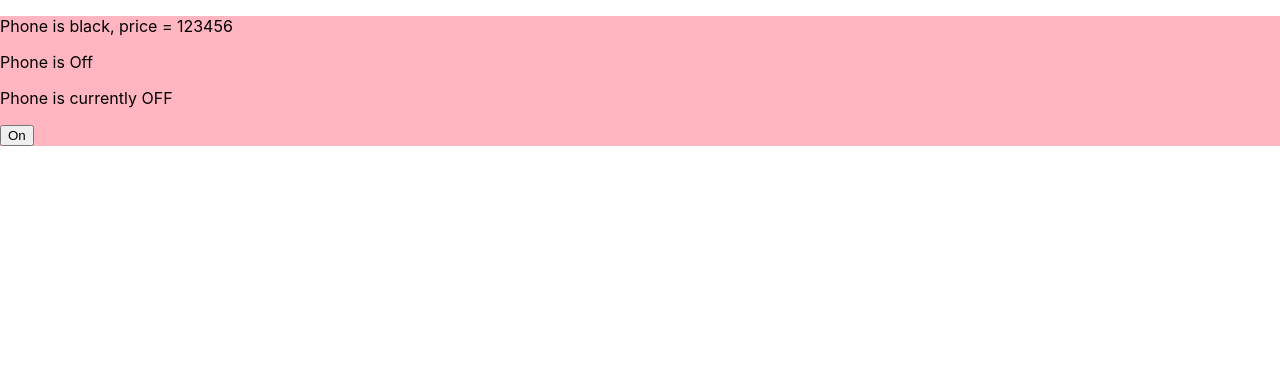
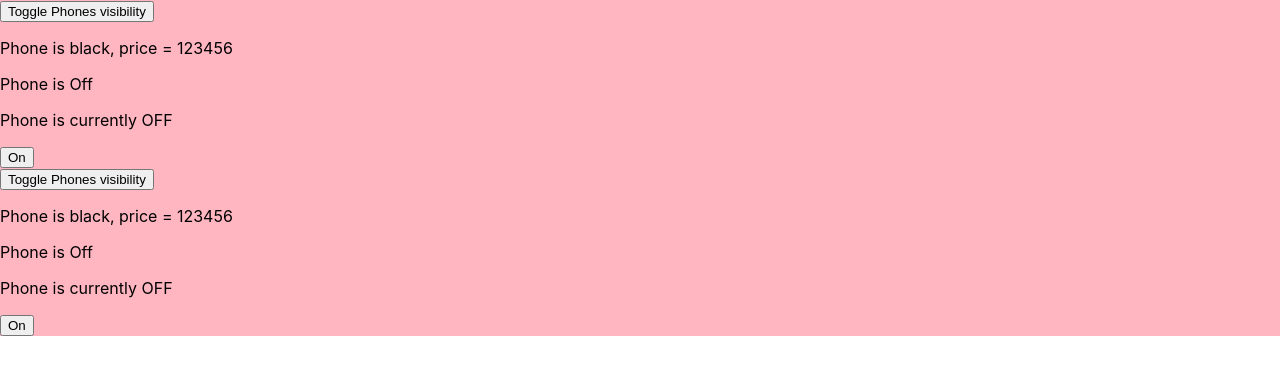
Before and after one commit to MicHaeLNgSd/fresh-branches-react, a React (Create React App) app: page / in a window 1280 px wide. Shown: the top 374 px of the page. Built offline with nearby package versions, Linux system fonts and the light colour scheme.

Commit message:
remove handleSetState add visibility

```diff
--- a/src/App.js
+++ b/src/App.js
@@ -4,29 +4,20 @@ import Header from './components/Header';
 import Paragraph from './components/Paragraph';
 import Phone from './components/Phone';
 
-const user1 = {
-  name: 'User',
-  lastName: 'Userenko',
-};
+function App(props) {
+  // props.state = {
 
-const user2 = {
-  name: 'Test',
-  lastName: 'Testovich',
-};
+  // };
 
-const user3 = {
-  name: 'John',
-  lastName: 'Doe',
-};
-
-function App() {
+  // phones: [
+  //   { id: 0, color: 'black', price: 789456 },
+  //   { id: 1, color: 'black', price: 456879 },
+  // ];
+  // const listOfPhones = phones.map((p) => <Phone color={p.color} price={p.price} />);
   return (
     <>
-      {/* <Header />
-      <Greetings user={user1} />
-      <Greetings user={user2} />
-      <Greetings user={user3} />
-      <Paragraph text={'Parag Text'} title={'title text'} /> */}
+      {/* {listOfPhones} */}
+      <Phone color="black" price="123456" />
       <Phone color="black" price="123456" />
     </>
   );
--- a/src/components/Phone/index.jsx
+++ b/src/components/Phone/index.jsx
@@ -4,18 +4,9 @@ import './style.css';
 class Phone extends React.Component {
   constructor(props) {
     super(props);
-    this.state = { isPhoneOn: false };
+    this.state = { isPhoneOn: false, isPhoneShown: true };
   }
-  handleSetStateOff = () => {
-    this.setState({
-      isPhoneOn: false,
-    });
-  };
-  handleSetState = () => {
-    this.setState({
-      isPhoneOn: true,
-    });
-  };
+
   handleToggleState = () => {
     this.setState({
       isPhoneOn: !this.state.isPhoneOn,
@@ -25,23 +16,32 @@ class Phone extends React.Component {
     // }));
   };
 
+  handleVisibility = () => {
+    this.setState({
+      isPhoneShown: !this.state.isPhoneShown,
+    });
+  };
+
   render() {
     const { color, price } = this.props;
-    const { isPhoneOn } = this.state;
+    const { isPhoneOn, isPhoneShown } = this.state;
 
     const phoneStatus = isPhoneOn ? <PhoneOnText /> : <PhoneOffText />;
     const classDiv = isPhoneOn ? 'on' : 'off';
 
     return (
       <div className={classDiv}>
+        <button onClick={this.handleVisibility}>Toggle Phones visibility</button>
         <p>
           Phone is {color}, price = {price}
         </p>
-        <p>Phone is {isPhoneOn ? 'On' : 'Off'}</p>
-        {phoneStatus}
+        {isPhoneShown && (
+          <>
+            <p>Phone is {isPhoneOn ? 'On' : 'Off'}</p>
+            {phoneStatus}
+          </>
+        )}
         <button onClick={this.handleToggleState}>{!isPhoneOn ? 'On' : 'Off'}</button>
-        {/* <button onClick={this.handleSetState}>On</button>
-        <button onClick={this.handleSetStateOff}>Off</button> */}
       </div>
     );
   }
```
